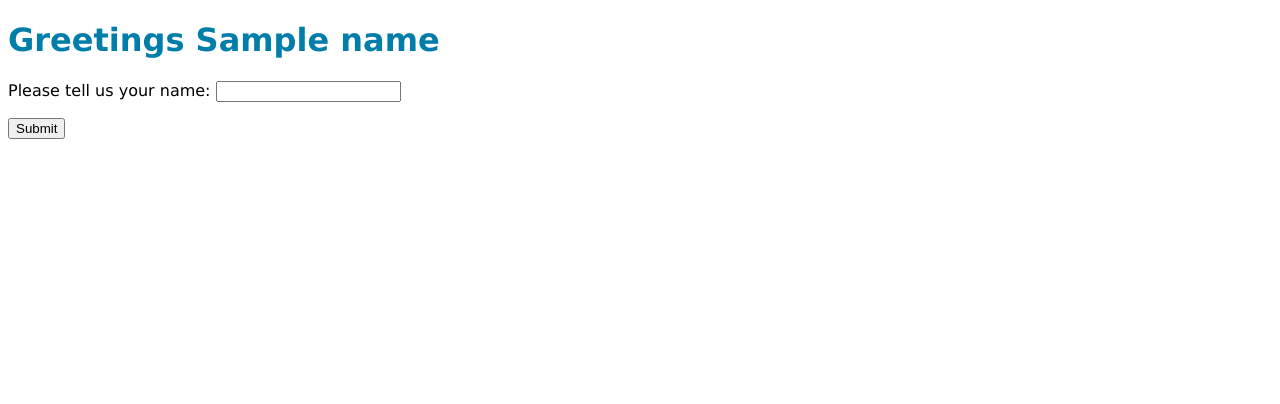
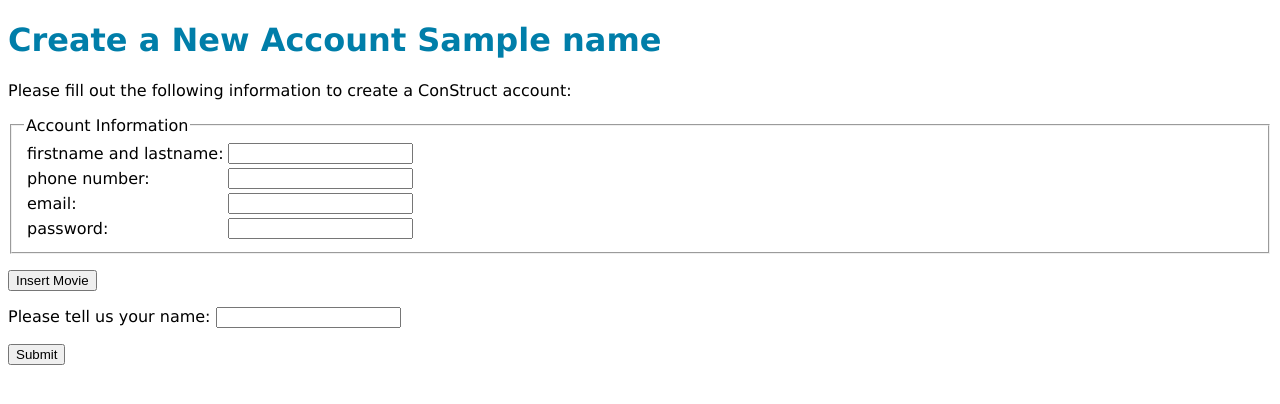
Before and after one commit to fangzhongfionaxu/ConStruct_cs304, a Flask app: template templates/create_account.html in a window 1280 px wide. Shown: the part 48-452 px from the top of the page. Run offline with Flask 3, Linux system fonts and the light colour scheme; the template is opened without the code that fills it: most values are stand-ins (such as "Sample title", 1, 10 or a date in 2020).

Commit message:
unfinished create_account

```diff
--- a/app.py
+++ b/app.py
@@ -40,6 +40,13 @@ def login():
                            page_title='Login Page')
 
 
+@app.route('/create_account/') #home
+def create_account():
+
+    return render_template('create_account.html',
+                           page_title='Create Account Page')
+
+
 @app.route('/create_conf/') #home
 def create_conf():
 
@@ -67,24 +74,10 @@ def greet():
 
 # This route displays all the data from the submitted form onto the rendered page
 
-@app.route('/formecho/', methods=['GET','POST'])
-def formecho():
-    print("hi")
-    if request.method == 'GET':
-        return render_template('form_data.html',
-                               page_title='Display of Form Data',
-                               method=request.method,
-                               form_data=request.args)
-    elif request.method == 'POST':
-        return render_template('form_data.html',
-                               page_title='Display of Form Data',
-                               method=request.method,
-                               form_data=request.form)
-    else:
-        raise Exception('this cannot happen')
 
-@app.route('/testform/')
-def testform():
+
+@app.route('/search/')
+def search_bar():
     # these forms go to the formecho route
     return render_template('testform.html')
 
@@ -98,7 +91,7 @@ if __name__ == '__main__':
     else:
         port = os.getuid()
     # set this local variable to 'wmdb' or your personal or team db
-    db_to_use = 'fx100_db'
+    db_to_use = 'construct_db'
     print(f'will connect to {db_to_use}')
     dbi.conf(db_to_use)
     app.debug = True
--- a/templates/browse_lookup.html
+++ b/templates/browse_lookup.html
@@ -11,11 +11,11 @@
 </p>
 <!-- two forms, both sending data to the same back-end route -->
 
-<h2>POST form</h2>
+<h2>keyword search form</h2>
 
 <!-- a form that uses POST -->
 
-<form method="post" action="{{url_for('formecho')}}">
+<form method="post" action="{{url_for('search_bar')}}">
 <p><label>Name:
     <input required type="text" name="user" size="50" placeholder="Arthur, King of the Britons"></label></p>
 
@@ -38,7 +38,7 @@
 
 <h2>GET form</h2>
 
-<form method="get" action="{{url_for('formecho')}}">
+<form method="get" action="{{url_for('search_bar')}}">
 <p><label>Name:
     <input required type="text" name="user" size="50" placeholder="Arthur, King of the Britons"></label></p>
 
--- a/templates/create_account.html
+++ b/templates/create_account.html
@@ -2,8 +2,35 @@
 
 {% block main_content %}
 
-<h1>Greetings {{name}}</h1>
+<h1> Create a New Account {{name}}</h1>
 
+<p>Please fill out the following information to create a ConStruct account:</p>
+
+<!--uid int,
+name varchar(40),
+phnum int,
+email varchar(40),
+password varchar(30),
+cid int -->
+
+<form method=post action="/create_account/">
+  <fieldset>
+  <legend>Account Information</legend>
+  <table>
+    <!--uid will be added in the database but not part of the input-->
+  <tr><td><label for="name"> firstname and lastname:</label></td>
+      <td><input id="name" type="text" name="name"></td></tr>
+  <tr><td><label for="phnum"> phone number:</label></td>
+      <td><input id="phnum" type="text" name="phnum"></td></tr>
+  <tr><td><label for="email" > email:</label></td>
+      <td><input id="email" type="email" name="email"></td></tr>
+  <tr><td><label for="password" > password:</label></td>
+      <td><input id="password" type="text" name="text"></td></tr>
+  </table>
+  </fieldset>
+
+  <p> <input type='submit' value='Insert Movie'> </p>
+</form>
 <form method="post" action="">
     <p>Please tell us your <label for="username">
             name: <input type="text" name="username">
```
